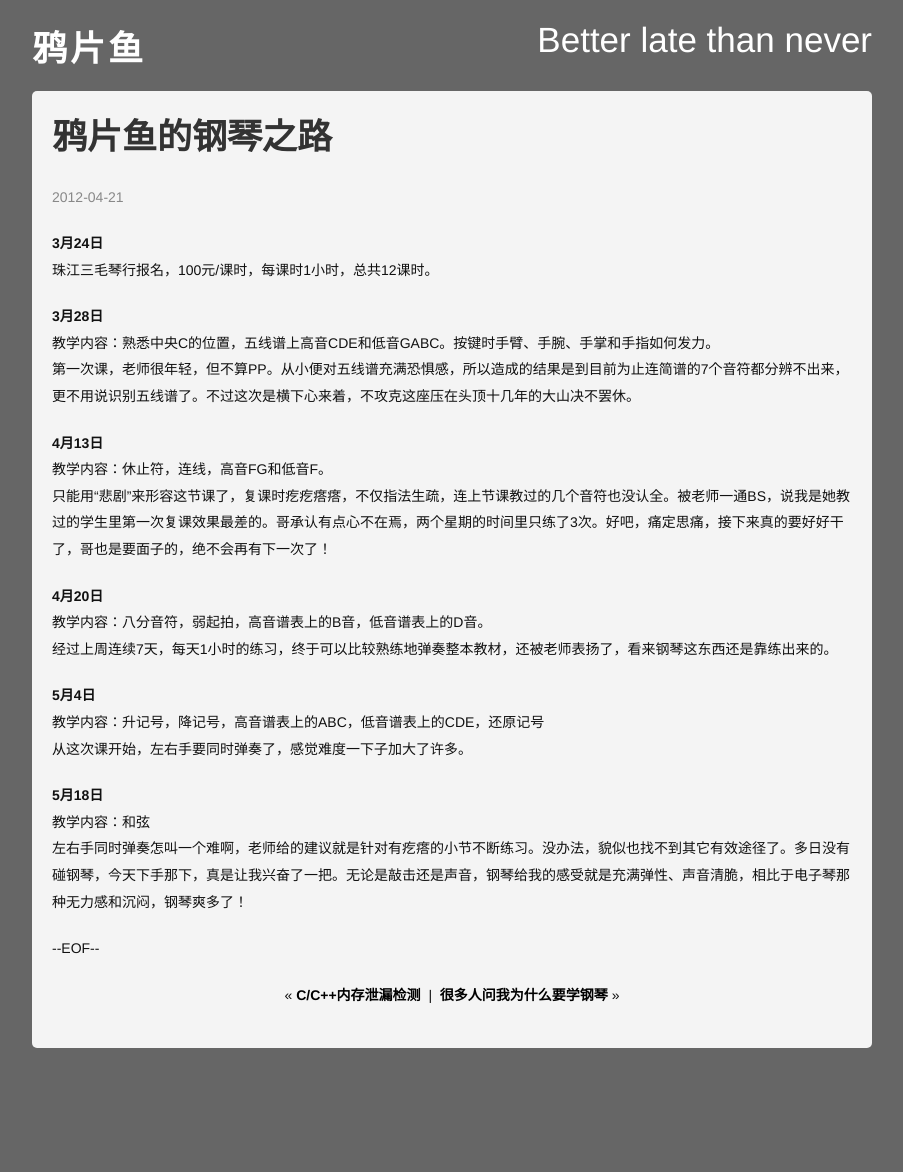
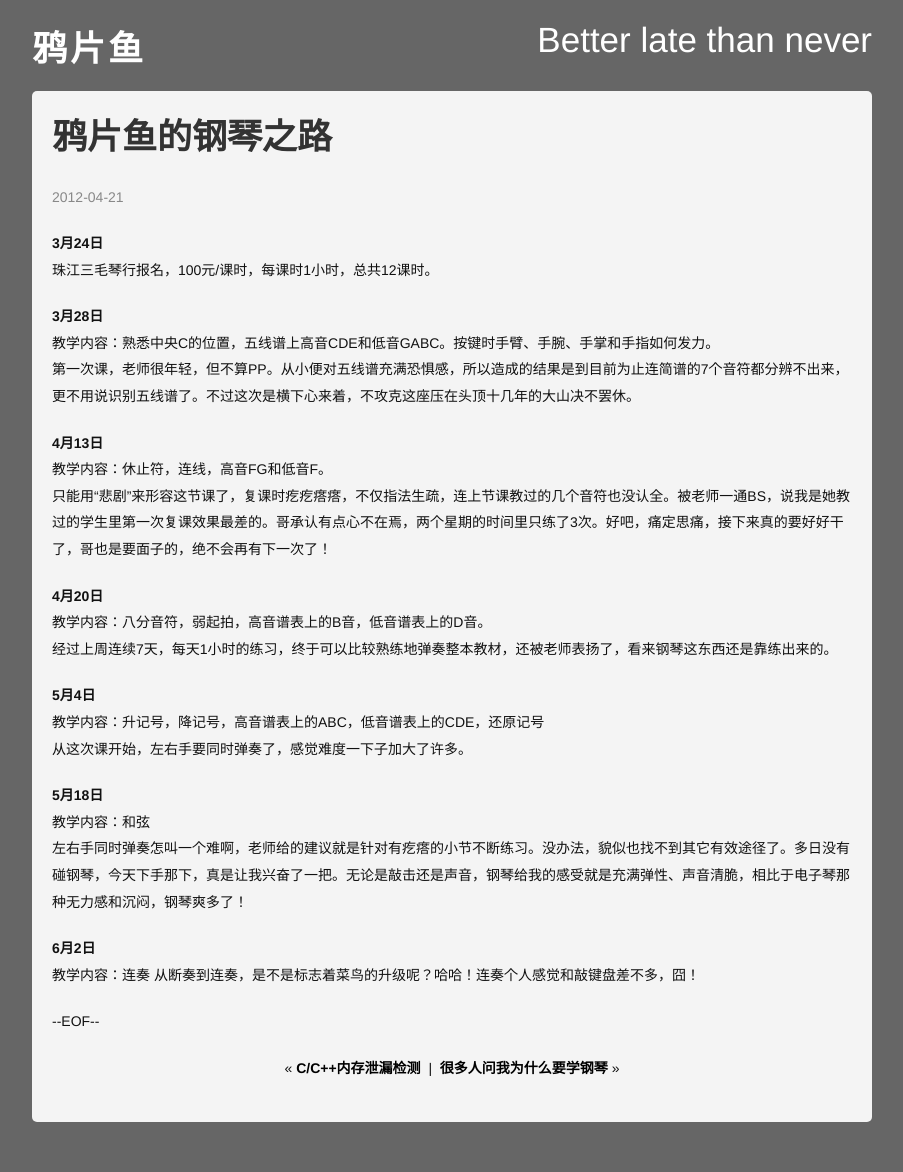
Before and after one commit to jiaguofang/yapianyu.github.com, a Jekyll site: the page built from _posts/life/2012-04-21-a-rookie-s-piano-life.markdown, in a window 1280 px wide. Shown: the whole page, without its empty margins (188-1091 px from the left). Built offline with Jekyll 4.4.1, drawn with Linux system fonts in a browser that asks for light colours; Markdown is read by kramdown in place of the engine named in the settings; comment, search, counter and statistics services are not loaded; before the commit the page ends 1098 px from its top, so only the background shows below that.

Commit message:
Update master

```diff
--- a/_posts/life/2012-04-21-a-rookie-s-piano-life.markdown
+++ b/_posts/life/2012-04-21-a-rookie-s-piano-life.markdown
@@ -26,3 +26,7 @@ category: life
 **5月18日**
 教学内容：和弦
 左右手同时弹奏怎叫一个难啊，老师给的建议就是针对有疙瘩的小节不断练习。没办法，貌似也找不到其它有效途径了。多日没有碰钢琴，今天下手那下，真是让我兴奋了一把。无论是敲击还是声音，钢琴给我的感受就是充满弹性、声音清脆，相比于电子琴那种无力感和沉闷，钢琴爽多了！
+
+**6月2日**
+教学内容：连奏
+从断奏到连奏，是不是标志着菜鸟的升级呢？哈哈！连奏个人感觉和敲键盘差不多，囧！
```
